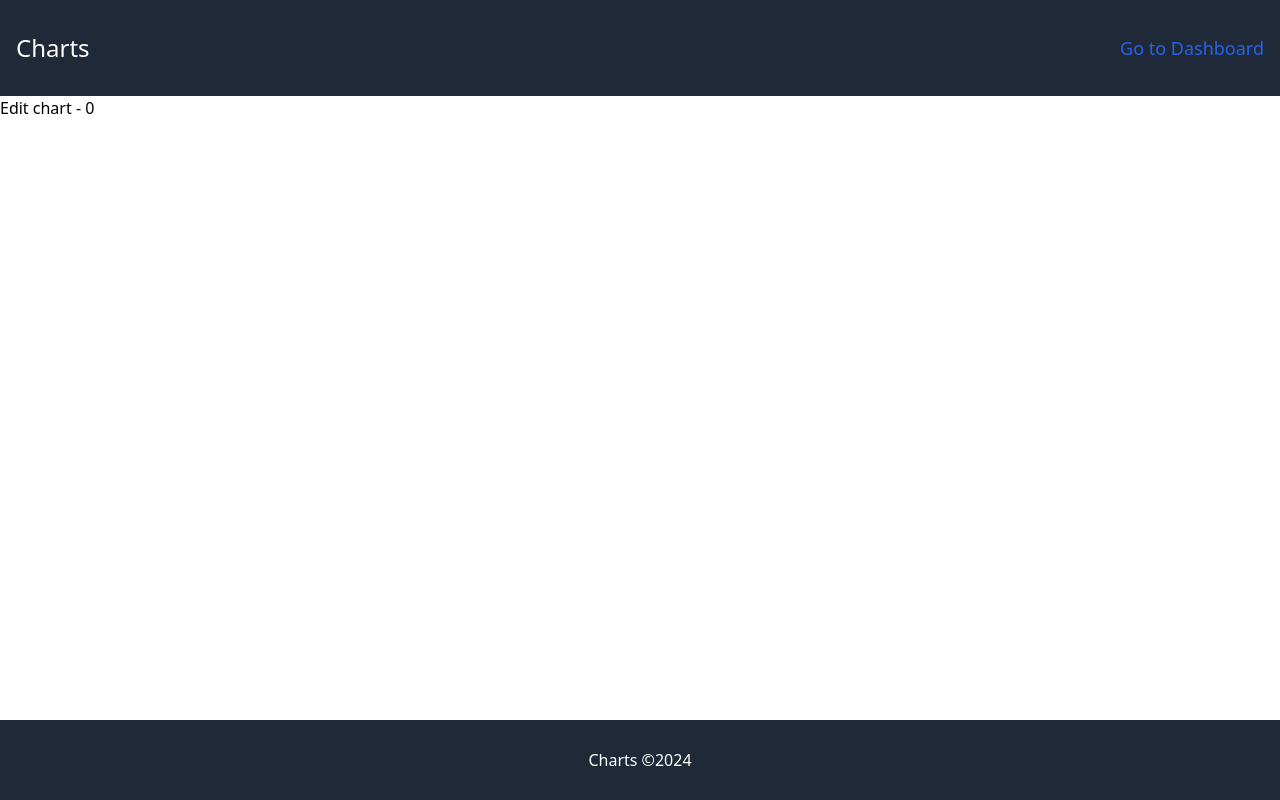
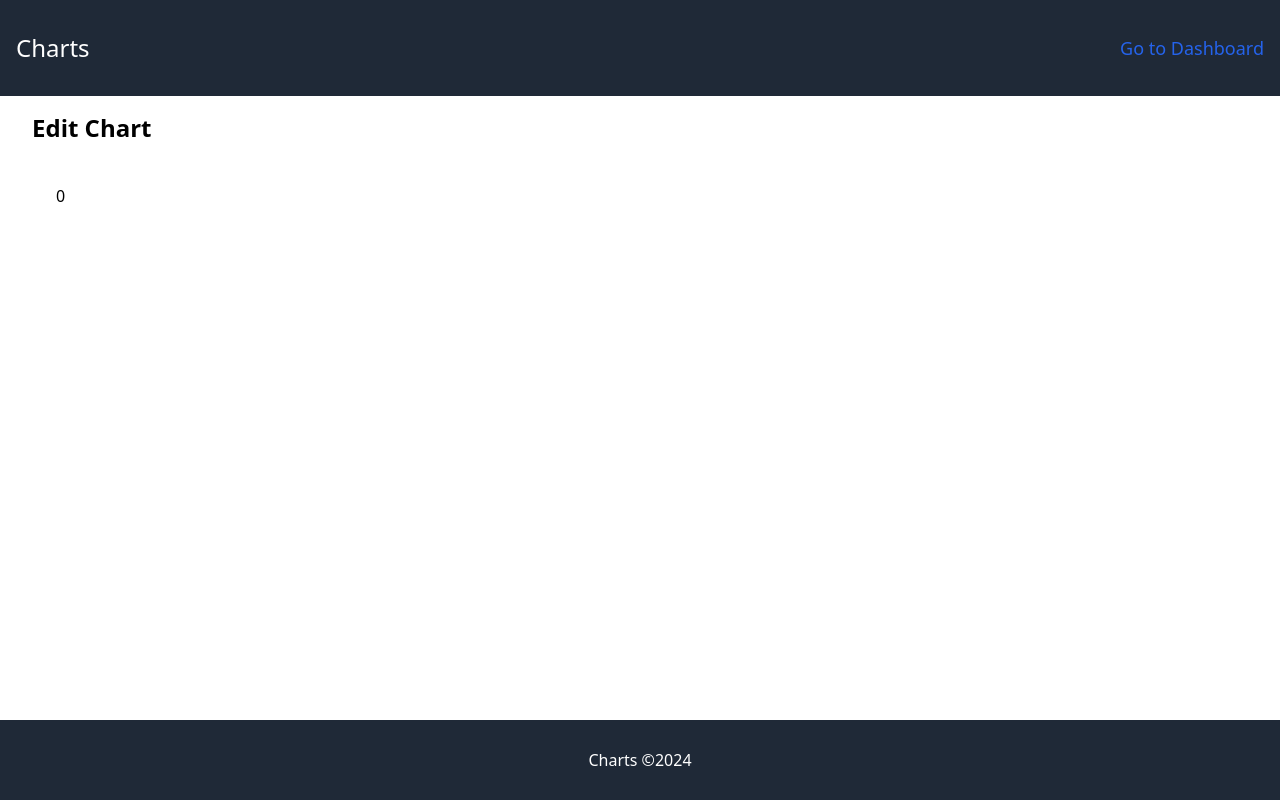
Before and after one commit to cassianosm/charts, a React (Vite) app: page /edit/0 in a window 1280 px wide. Built offline with nearby package versions, Linux system fonts and the light colour scheme.

Commit message:
Feature: add MainWrapper component to adjust main content style

```diff
--- a/src/App.tsx
+++ b/src/App.tsx
@@ -9,7 +9,7 @@ const App = () => (
   <div className="flex flex-col min-h-screen">
     <Router>
       <Header />
-      <main className="flex-grow">
+      <main className="flex-grow px-4">
         <Routes>
           <Route path={RoutePaths.Home} element={<Dashboard />} />
           <Route path={RoutePaths.Edit} element={<EditChart />} />
--- /dev/null
+++ b/src/components/MainWrapper.tsx
@@ -0,0 +1,28 @@
+/**
+ * MainWrapper component for wrapping the main content of a page.
+ *
+ * This component provides a standardized layout for the main content area,
+ * including a title and children elements. It applies padding and styles
+ * to ensure consistent spacing and typography across different pages.
+ *
+ * @param {Object} props - The component props.
+ * @param {string} props.title - The title to be displayed in the wrapper.
+ * @param {JSX.Element} props.children - The child elements to be rendered inside the wrapper.
+ *
+ * @returns {JSX.Element} The rendered MainWrapper component.
+ */
+
+const MainWrapper = ({
+  title,
+  children,
+}: {
+  title: string;
+  children: JSX.Element;
+}): JSX.Element => (
+  <div className="p-4">
+    <h2 className="text-2xl font-bold mb-4">{title}</h2>
+    <div className="p-6">{children}</div>
+  </div>
+);
+
+export default MainWrapper;
--- a/src/pages/Dashboard.tsx
+++ b/src/pages/Dashboard.tsx
@@ -3,6 +3,7 @@ import { ResponseChart } from '../api/types';
 import { getCharts } from '../api/charts';
 import { ChartType } from '../api/types';
 import CustomLink from '../components/CustomLink';
+import MainWrapper from '../components/MainWrapper';
 
 /**
  * Dashboard component that fetches and displays a list of charts.
@@ -26,11 +27,10 @@ const Dashboard = (): JSX.Element => {
     fetchCharts();
   }, []);
   return (
-    <div>
-      <h1>Dashboard</h1>
-      <ul>
+    <MainWrapper title="Dashboard">
+      <ul className="grid grid-cols-1 gap-10 lg:grid-cols-2 w-full">
         {charts.map((chart, index) => (
-          <li key={index}>
+          <li key={index} className="bg-white rounded-lg shadow-md p-6">
             <p>{chart.chartTitle}</p>
             {chart.chartType === ChartType.BAR && (
               <CustomLink to={`/edit/${index}`} label="Edit Chart" />
@@ -38,7 +38,7 @@ const Dashboard = (): JSX.Element => {
           </li>
         ))}
       </ul>
-    </div>
+    </MainWrapper>
   );
 };
 
--- a/src/pages/EditChart.tsx
+++ b/src/pages/EditChart.tsx
@@ -1,4 +1,5 @@
 import { useParams } from 'react-router-dom';
+import MainWrapper from '../components/MainWrapper';
 
 /**
  * Edit chart page that enables chart editing.
@@ -6,7 +7,11 @@ import { useParams } from 'react-router-dom';
  */
 const EditChart = () => {
   const { id } = useParams<{ id: string }>();
-  return <h1>Edit chart - {id}</h1>;
+  return (
+    <MainWrapper title="Edit Chart">
+      <p>{id}</p>
+    </MainWrapper>
+  );
 };
 
 export default EditChart;
```
